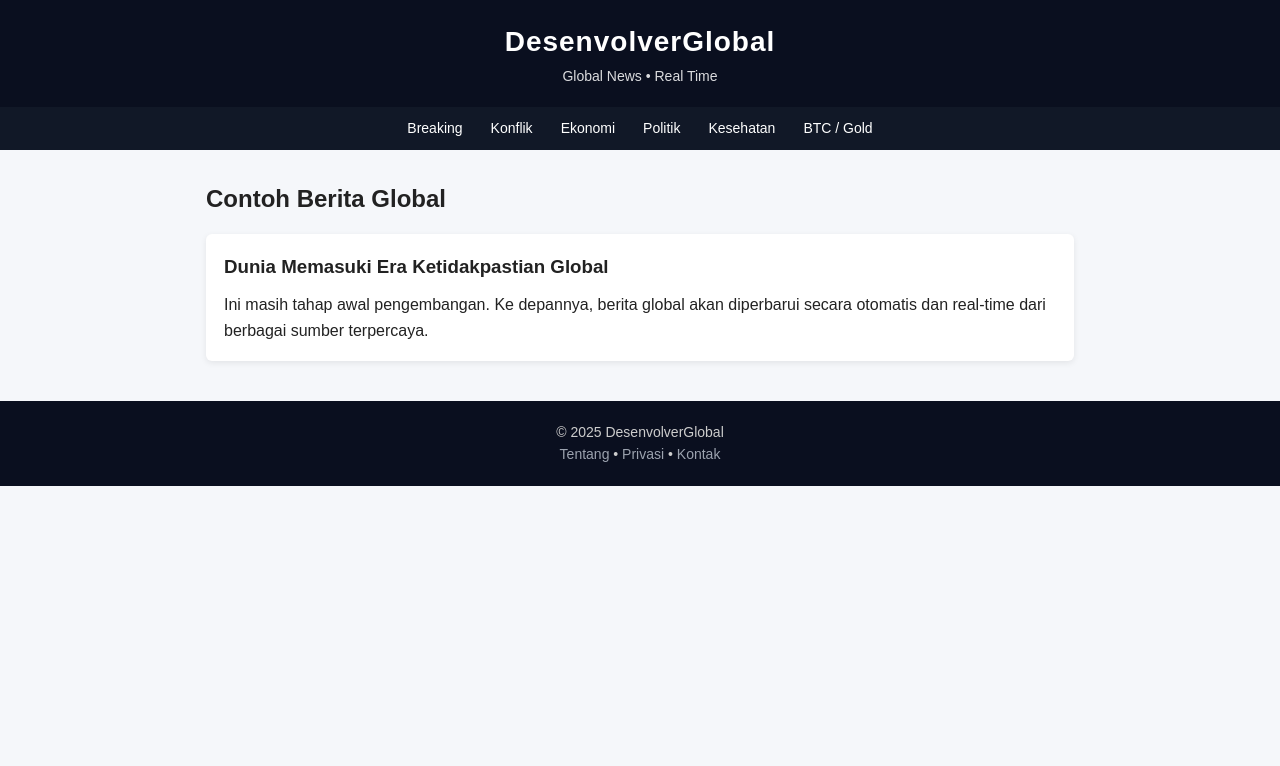
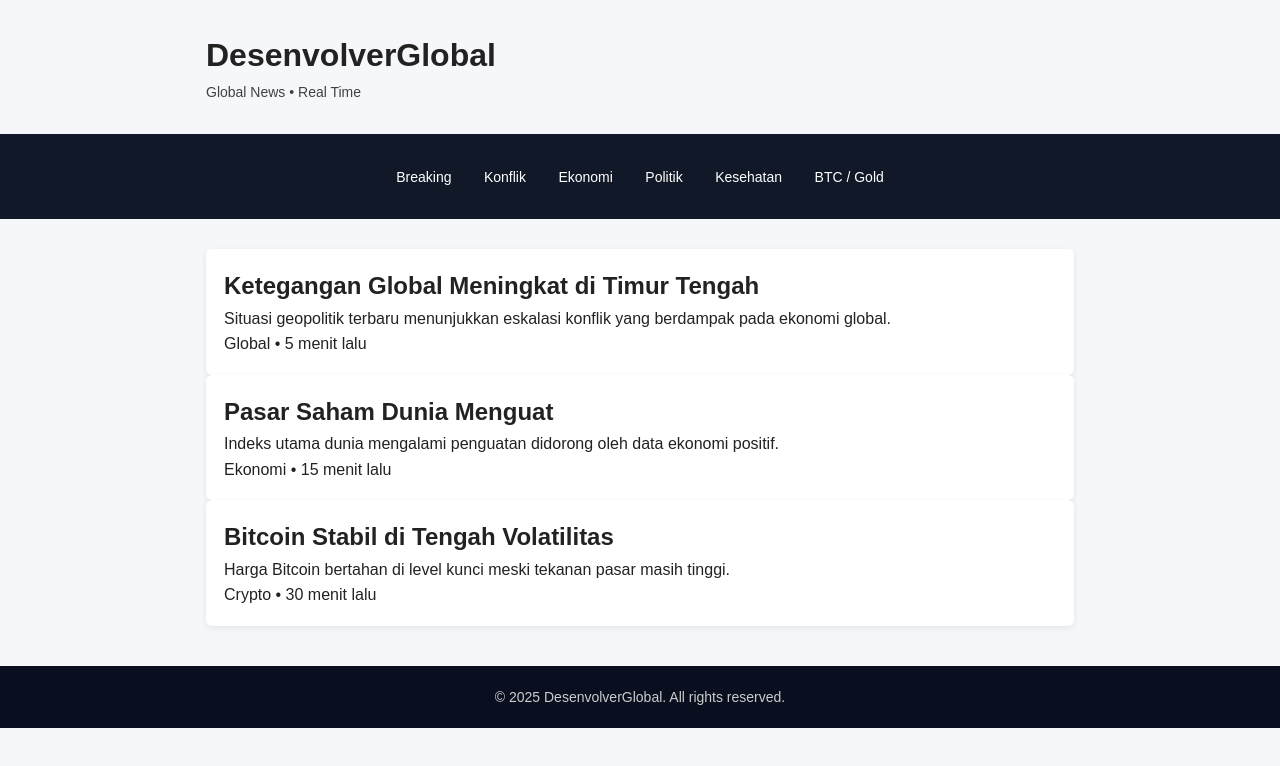
Before and after one commit to shiidonquixote-design/desenvolverglobal, a website: page index.html in a window 1280 px wide. Drawn offline with Linux system fonts and the light colour scheme.

Commit message:
Refactor index.html for SEO and layout improvements
Updated SEO meta tags and improved HTML structure.

```diff
--- a/index.html
+++ b/index.html
@@ -1,60 +1,67 @@
 <!DOCTYPE html>
 <html lang="id">
 <head>
-  <meta charset="UTF-8" />
-  <meta name="viewport" content="width=device-width, initial-scale=1.0"/>
+  <meta charset="UTF-8">
+  <meta name="viewport" content="width=device-width, initial-scale=1.0">
+  <title>DesenvolverGlobal | Global News Real-Time</title>
 
-  <title>DesenvolverGlobal | Global News Real Time</title>
+  <!-- SEO BASIC -->
+  <meta name="description" content="Berita global real-time: konflik dunia, ekonomi, politik, teknologi, dan crypto.">
+  <meta name="keywords" content="berita global, news dunia, ekonomi, konflik, crypto">
+  <meta name="author" content="DesenvolverGlobal">
 
-  <!-- SEO -->
-  <meta name="description" content="DesenvolverGlobal menyajikan berita global terkini secara real-time: politik, ekonomi, konflik, teknologi, dan keuangan dunia.">
-  <meta name="keywords" content="berita global, news dunia, konflik global, ekonomi dunia, BTC, gold">
-  <meta name="author" content="DesenvolverGlobal">
+  <!-- GOOGLE FONT -->
+  <link href="https://fonts.googleapis.com/css2?family=Inter:wght@300;400;600;700&display=swap" rel="stylesheet">
 
   <!-- CSS -->
   <link rel="stylesheet" href="css/style.css">
 </head>
-
 <body>
 
-  <!-- HEADER -->
-  <header class="site-header">
-    <h1>DesenvolverGlobal</h1>
+<header class="header">
+  <div class="container">
+    <h1 class="logo">DesenvolverGlobal</h1>
     <p class="tagline">Global News • Real Time</p>
+  </div>
 </header>
 
-  <!-- NAVIGATION -->
 <nav class="nav">
+  <div class="container">
     <a href="#">Breaking</a>
     <a href="#">Konflik</a>
     <a href="#">Ekonomi</a>
     <a href="#">Politik</a>
     <a href="#">Kesehatan</a>
     <a href="#">BTC / Gold</a>
+  </div>
 </nav>
 
-  <!-- MAIN CONTENT -->
 <main class="container">
-    <section class="news">
-      <h2>Contoh Berita Global</h2>
+  <section class="news-grid">
+
     <article class="news-card">
-        <h3>Dunia Memasuki Era Ketidakpastian Global</h3>
-        <p>
-          Ini masih tahap awal pengembangan. Ke depannya, berita global akan diperbarui
-          secara otomatis dan real-time dari berbagai sumber terpercaya.
-        </p>
+      <h2>Ketegangan Global Meningkat di Timur Tengah</h2>
+      <p>Situasi geopolitik terbaru menunjukkan eskalasi konflik yang berdampak pada ekonomi global.</p>
+      <span>Global • 5 menit lalu</span>
     </article>
+
+    <article class="news-card">
+      <h2>Pasar Saham Dunia Menguat</h2>
+      <p>Indeks utama dunia mengalami penguatan didorong oleh data ekonomi positif.</p>
+      <span>Ekonomi • 15 menit lalu</span>
+    </article>
+
+    <article class="news-card">
+      <h2>Bitcoin Stabil di Tengah Volatilitas</h2>
+      <p>Harga Bitcoin bertahan di level kunci meski tekanan pasar masih tinggi.</p>
+      <span>Crypto • 30 menit lalu</span>
+    </article>
+
   </section>
 </main>
 
-  <!-- FOOTER -->
 <footer class="footer">
-    <p>© 2025 DesenvolverGlobal</p>
-    <p>
-      <a href="about.html">Tentang</a> •
-      <a href="privacy.html">Privasi</a> •
-      <a href="contact.html">Kontak</a>
-    </p>
+  <p>© 2025 DesenvolverGlobal. All rights reserved.</p>
 </footer>
 
 </body>
```
Lines whose indentation alone changed are shown as unchanged.
